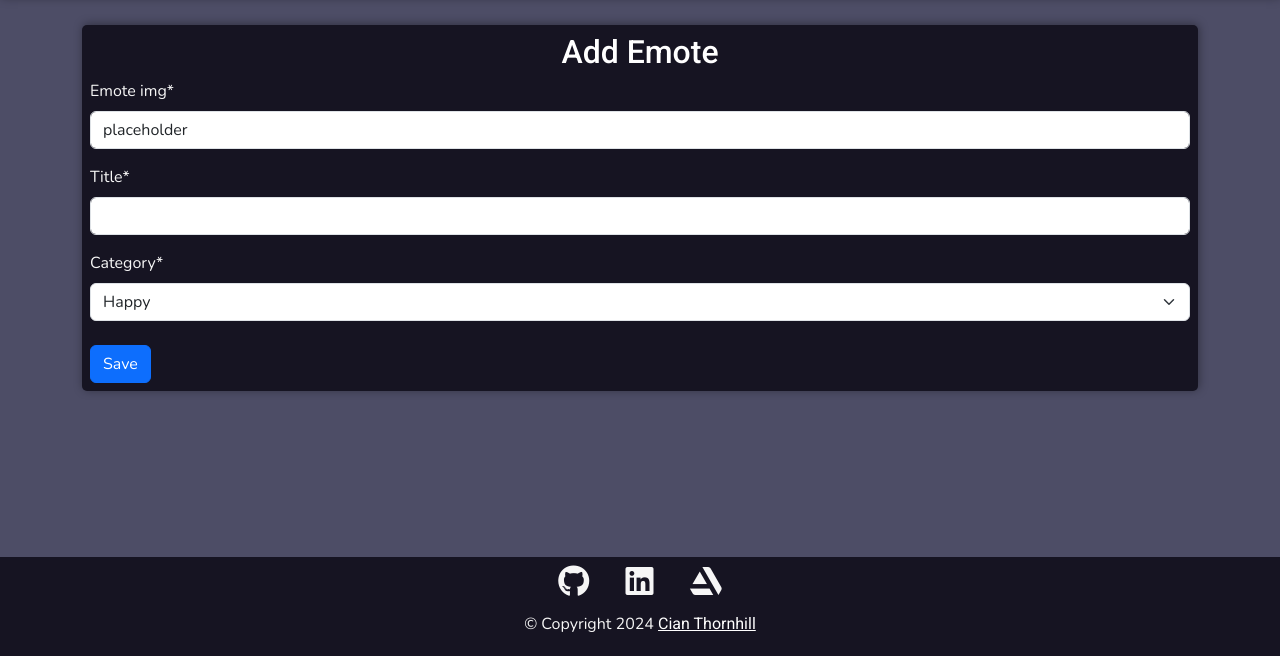
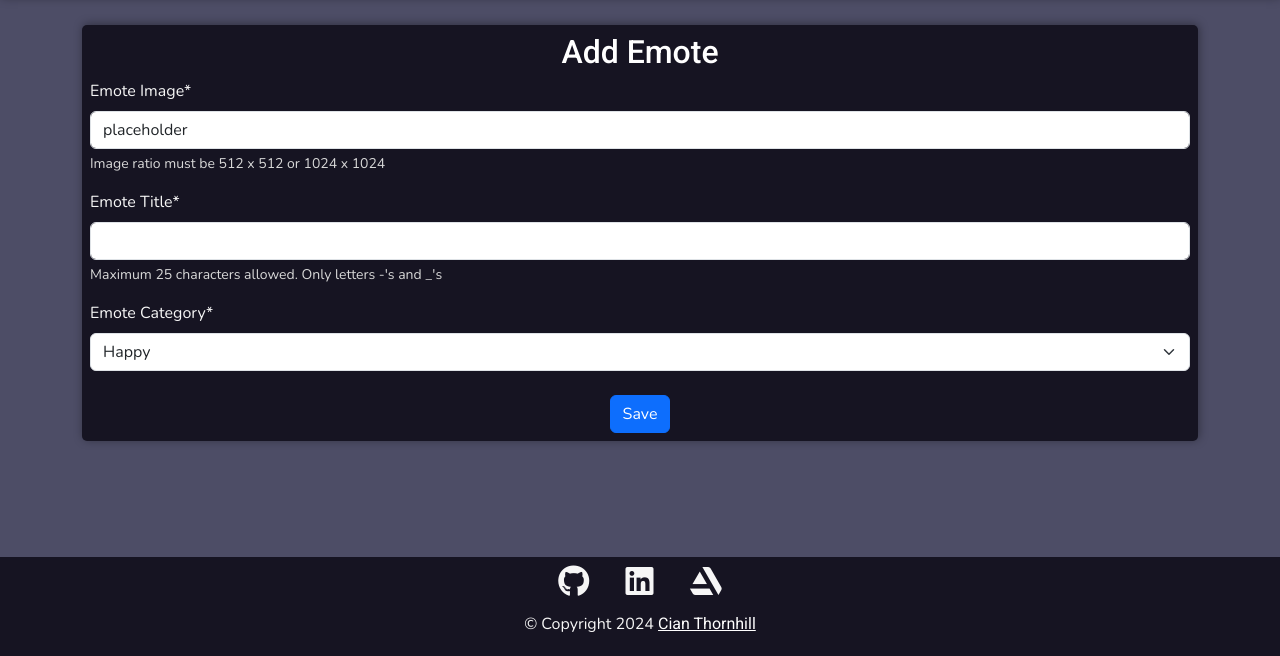
Before and after one commit to CianThornhill/Moteify, a Django app: page /emotes/add/ in a window 1280 px wide. Shown: the part 144-800 px from the top of the page. Run offline with Django 4.2, Linux system fonts and the light colour scheme; the visitor is signed in with stand-in values (Sample User, id 1); some libraries are stand-ins or nearby versions.

Commit message:
add help texts to add emote form for user clarity

```diff
--- a/emotes/forms.py
+++ b/emotes/forms.py
@@ -10,6 +10,15 @@ class EmoteForm(forms.ModelForm):
     class Meta:
         model = Emote
         fields = ['emote_img', 'title', 'category']
+        labels = {
+        'emote_img': 'Emote Image',
+        'title': 'Emote Title',
+        'category': 'Emote Category',
+        }
+        help_texts = {
+            'title': "Maximum 25 characters allowed. Only letters -'s and _'s",
+            'emote_img':"Image ratio must be 512 x 512 or 1024 x 1024",
+        }
 
     def clean_emote_img(self):
         emote_img = self.cleaned_data.get('emote_img')
@@ -20,9 +29,3 @@ class EmoteForm(forms.ModelForm):
             if (width, height) not in ((512, 512), (1024, 1024)):
                 raise forms.ValidationError("Image must be either 512x512 or 1024x1024 pixels.")
         return emote_img
-
-    labels = {
-        'emote_img': 'Emote Image',
-        'title': 'Emote Title',
-        'category': 'Emote Category',
-    }
--- a/emotes/templates/emotes/add_emote.html
+++ b/emotes/templates/emotes/add_emote.html
@@ -9,7 +9,9 @@
         {% csrf_token %}
         {{ form.media }}
         {{ form|crispy }}
-        <button type="submit" class="btn btn-primary mt-2" aria-label="Save Emote">Save</button>
+        <div class="save_emote">
+            <button type="submit" class="btn btn-primary mt-2" aria-label="Save Emote">Save</button>
+        </div>
     </form>
 </div>
 {% endblock %}
--- a/emotes/templates/emotes/emote_detail.html
+++ b/emotes/templates/emotes/emote_detail.html
@@ -11,6 +11,7 @@
         <div class="emote-details">
             <h3 class="text-center" aria-label="Emote Title">{{emote.title}}</h3>
             <p class="text-center upload-on" aria-label="Uploaded on">Uploaded on {{emote.upload_date}} </p>
+            <p class="text-center upload-on" aria-label="Uploaded by">Uploaded by {{emote.user}}</p>
         </div>
         <hr>
 
--- a/static/css/base.css
+++ b/static/css/base.css
@@ -275,6 +275,9 @@ a.nav-link {
     height: auto;
 }
 
+.save_emote{
+    text-align:center;
+}
 /* --- EMOTE Detail --- */
 .emote-img {
     display: flex;
```
